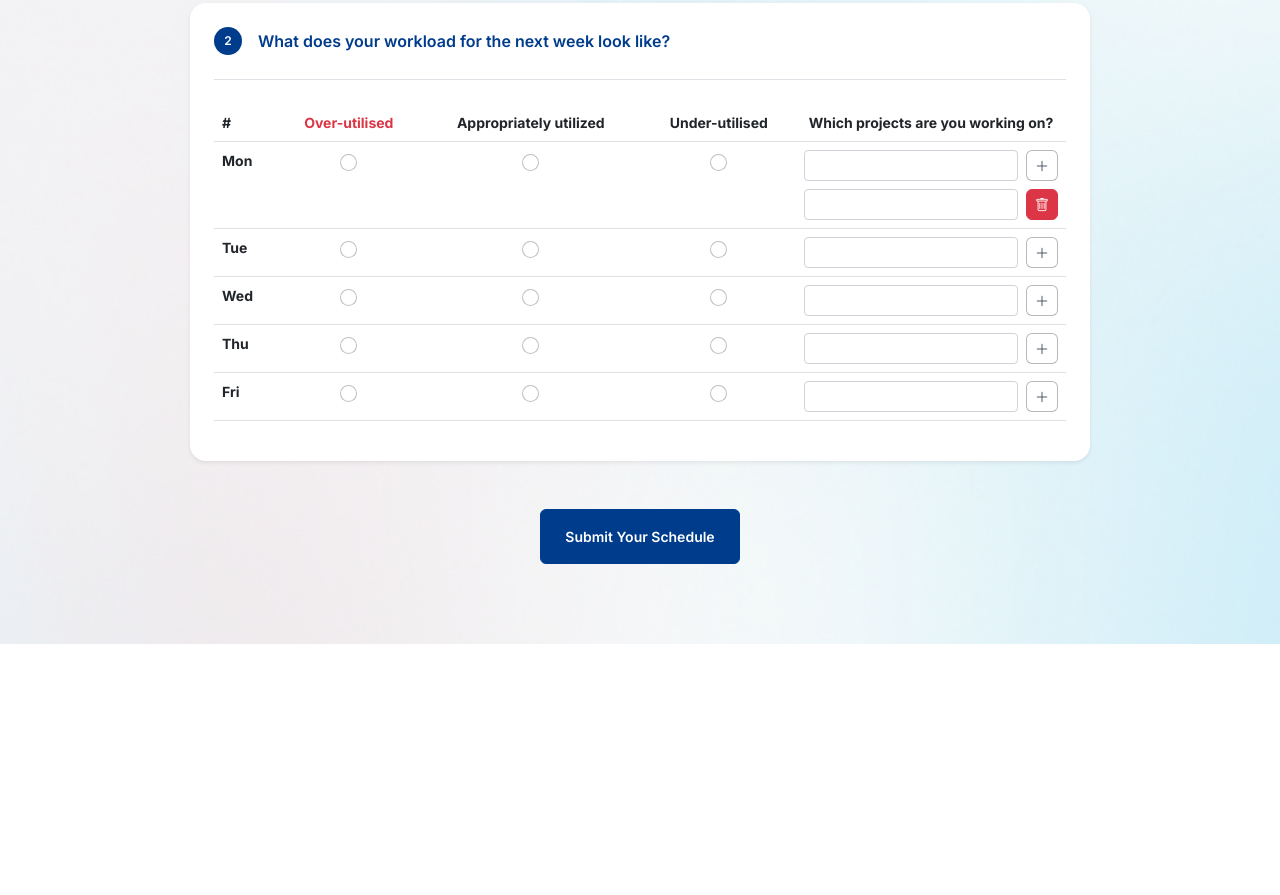
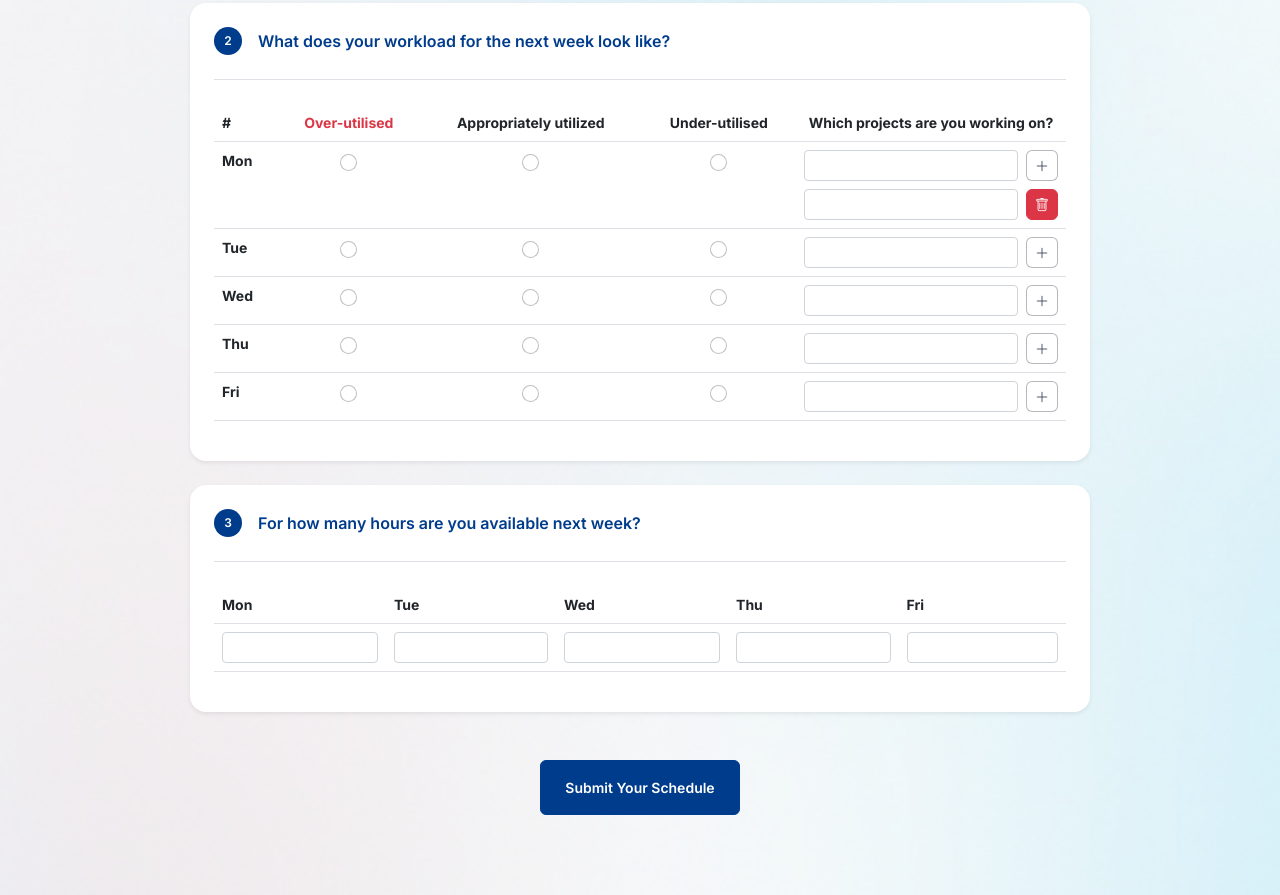
Before and after one commit to rahuldev39/weekly-roster, a plain HTML site: page index.html in a window 1280 px wide. Shown: the part 850-1745 px from the top of the page. Before the commit the page ends 1494 px from the top, so only its background shows below. Drawn offline with nearby package versions, Linux system fonts and the light colour scheme.

Commit message:
new question card added

```diff
--- a/index.html
+++ b/index.html
@@ -221,6 +221,37 @@
 
                 </div>
 
+                <div class="question-item bg-white p-4 rounded-4 shadow-sm mb-4">
+                  <p class="fw-semibold text-primary d-flex align-items-center border-bottom pb-4 lh-base mb-4">
+                      <span class="me-3 flex-shrink-0 d-flex align-items-center justify-content-center bg-primary rounded-circle fs-12 text-white question-item_count">3</span>
+                      For how many hours are you available next week?
+                  </p>
+                  <div class="table-responsive">
+                      <table class="table fs-14 text-center">
+                          <thead class="">
+                            <tr>
+                              <th class="text-start" scope="col">Mon</th>
+                              <th class="text-start" scope="col">Tue</th>
+                              <th class="text-start" scope="col">Wed</th>
+                              <th class="text-start" scope="col">Thu</th>
+                              <th class="text-start">Fri</th>
+                            </tr>
+                          </thead>
+                          <tbody>
+                            <tr>
+                              <td><input type="number" class="form-control form-control-sm"></td>
+                              <td><input type="number" class="form-control form-control-sm"></td>
+                              <td><input type="number" class="form-control form-control-sm"></td>
+                              <td><input type="number" class="form-control form-control-sm"></td>
+                              <td><input type="number" class="form-control form-control-sm"></td>
+                            </tr>
+
+                          </tbody>
+                        </table>
+                  </div>
+
+              </div>
+
                 <div class="text-center pt-4">
                     <button class="btn btn-primary  fw-semibold px-4 py-3 fs-14">Submit Your Schedule</button>
                 </div>
```
